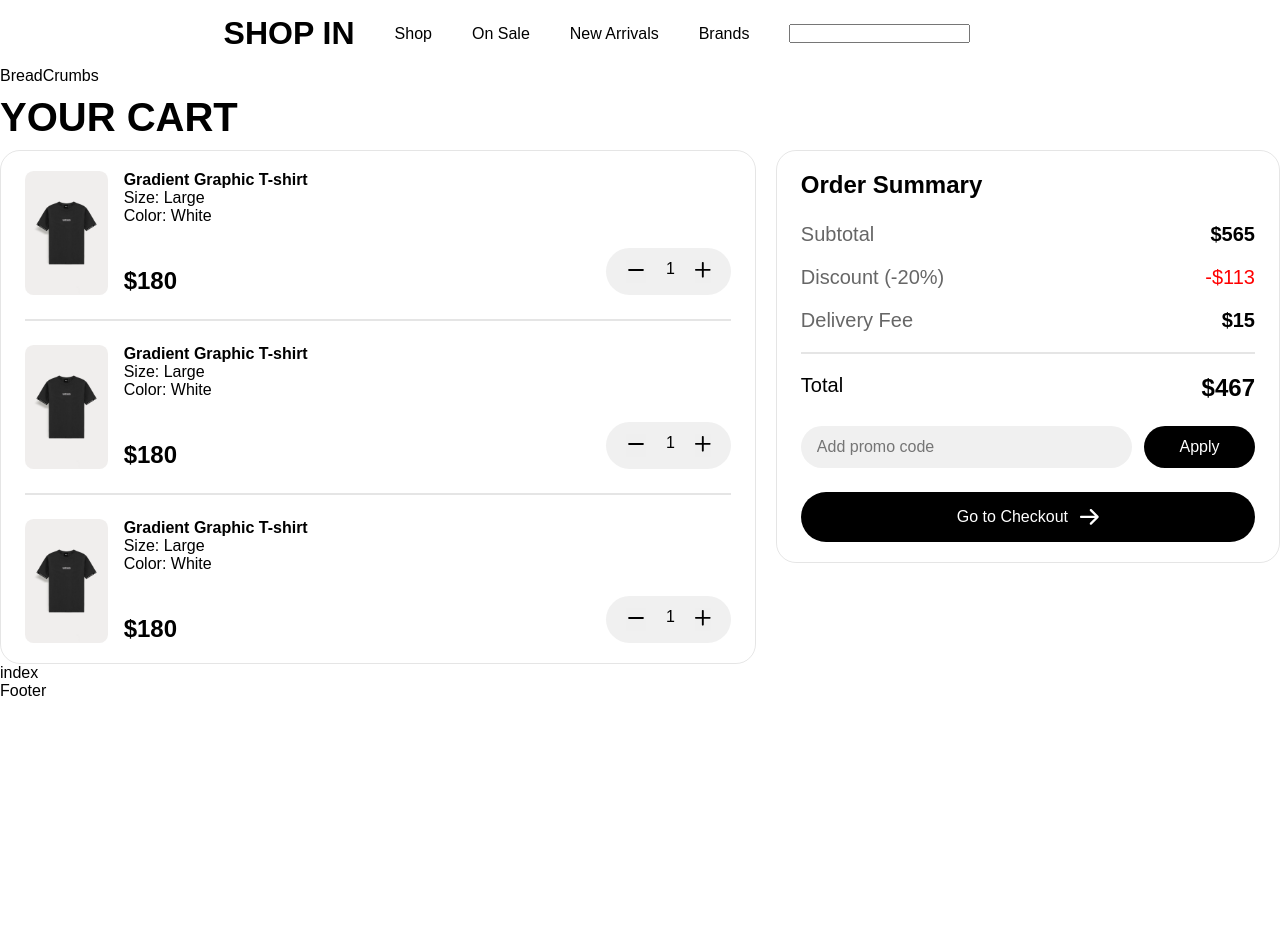
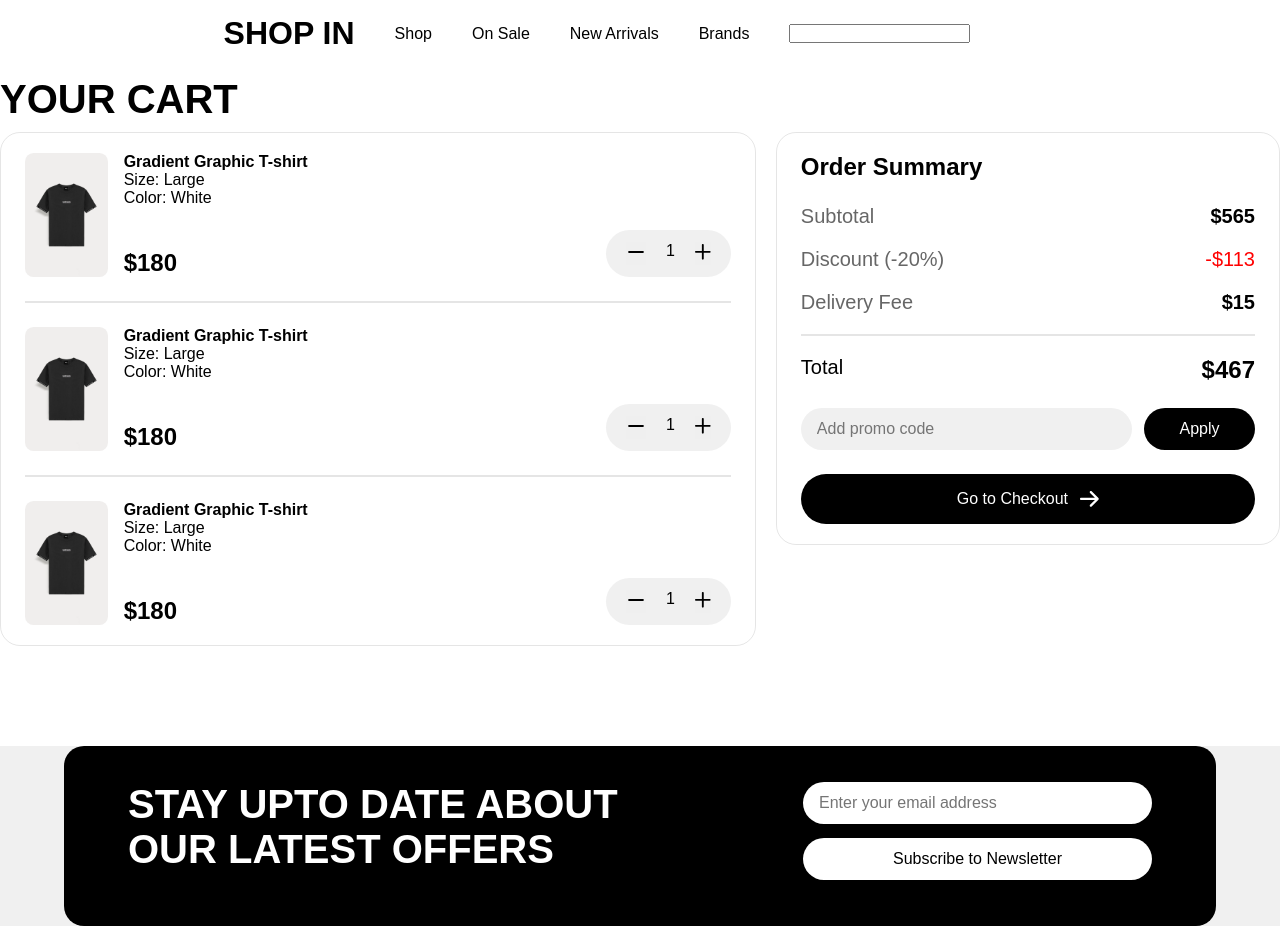
Before and after one commit to ss-tarunjk/shopin, a React (Create React App) app: page /products/cart in a window 1280 px wide. Before the commit the page ends 800 px from the top, so only its background shows below. Built offline with nearby package versions, Linux system fonts and the light colour scheme; some icons are missing; a web font is replaced by a local one.

Commit message:
partial footer css added

```diff
--- a/src/components/Footer.js
+++ /dev/null
@@ -1,3 +0,0 @@
-export default function Footer() {
-  return <footer className="card">Footer</footer>;
-}
--- /dev/null
+++ b/src/components/Footer/Footer.module.css
@@ -0,0 +1,63 @@
+.footer {
+  margin-top: 100px;
+  background-color: var(--tertiary-color);
+}
+
+.footer-subscribe {
+  display: flex;
+  background-color: var(--primary-color);
+  width: 100%;
+  padding: 36px 64px;
+  border-radius: 20px;
+  height: 180px;
+  justify-content: space-between;
+}
+
+.footer-subscribe-text {
+  width: 551px;
+  font-weight: 700;
+  line-height: 45px;
+  font-size: 40px;
+  color: var(--secondary-color);
+}
+
+.footer-subscribe-action {
+  width: 349px;
+  display: flex;
+  flex-direction: column;
+  gap: 14px;
+}
+
+.footer-subscribe-action-text-field {
+  padding: 12px 16px;
+  font-size: 16px;
+  font-weight: 400;
+  border-radius: 62px;
+  border: none;
+  background-color: var(--secondary-color);
+}
+
+.footer-subscribe-action-text-field:focus {
+  outline: none;
+}
+
+.footer-subscribe-action-button {
+  width: 100%;
+  display: flex;
+  gap: 12px;
+  justify-content: center;
+  align-items: center;
+  border: none;
+  background-color: var(--secondary-color);
+  color: var(--primary-color);
+  border-radius: 62px;
+  padding: 12px 16px;
+  font-size: 16px;
+  font-weight: 500;
+  transition: 0.3s;
+}
+
+.footer-subscribe-action-button:hover {
+  background-color: rgba(255, 255, 255, 0.9);
+  cursor: pointer;
+}
--- /dev/null
+++ b/src/components/Footer/index.jsx
@@ -0,0 +1,38 @@
+import styles from "./Footer.module.css";
+
+export default function Footer() {
+  return (
+    <footer className={styles["footer"]}>
+      {/* Subscribe section */}
+      <div style={{ display: "flex", justifyContent: "center" }}>
+        <div style={{ width: "90%" }}>
+          <div className={styles["footer-subscribe"]}>
+            <h2 className={styles["footer-subscribe-text"]}>
+              STAY UPTO DATE ABOUT OUR LATEST OFFERS
+            </h2>
+            åß
+            <div className={styles["footer-subscribe-action"]}>
+              <input
+                type="text"
+                name="promo_code"
+                id="promo_code"
+                placeholder="Enter your email address"
+                className={styles["footer-subscribe-action-text-field"]}
+              />
+
+              <button
+                className={styles["footer-subscribe-action-button"]}
+                type="button"
+              >
+                Subscribe to Newsletter
+              </button>
+            </div>
+          </div>
+        </div>
+
+        {/* Main Footer section */}
+        <div></div>
+      </div>
+    </footer>
+  );
+}
--- a/src/components/SubscribeSection/index.jsx
+++ /dev/null
@@ -1,3 +0,0 @@
-export default function SubscribeSection() {
-  return <div>index</div>;
-}
--- a/src/components/common/BreadCrumbs/index.jsx
+++ b/src/components/common/BreadCrumbs/index.jsx
@@ -1,5 +1,5 @@
 import styles from "./BreadCrumbs.module.css";
 
-export default function BreadCrumbs() {
-  return <div>BreadCrumbs</div>;
+export default function BreadCrumbs({ routes = [] }) {
+  return <div>{routes.map((item, i) => {})}</div>;
 }
--- a/src/pages/CartPage/index.jsx
+++ b/src/pages/CartPage/index.jsx
@@ -2,8 +2,6 @@ import styles from "./CartPage.module.css";
 
 import BreadCrumbs from "../../components/common/BreadCrumbs";
 import CartItem from "../../components/cart/CartItem";
-
-import SubscribeSection from "../../components/SubscribeSection";
 
 import { ReactComponent as RightArrowIcon } from "../../assets/icons/right_arrow.svg";
 
@@ -108,8 +106,6 @@ export default function CartPage() {
           </div>
         </section>
       </div>
-
-      <SubscribeSection />
     </div>
   );
 }
```
Also changed, not shown: src/Layout.jsx (+8 -5 lines), src/assets/icons/right_tag.svg (added), src/components/SubscribeSection/SubscribeSection.module.css (deleted).
